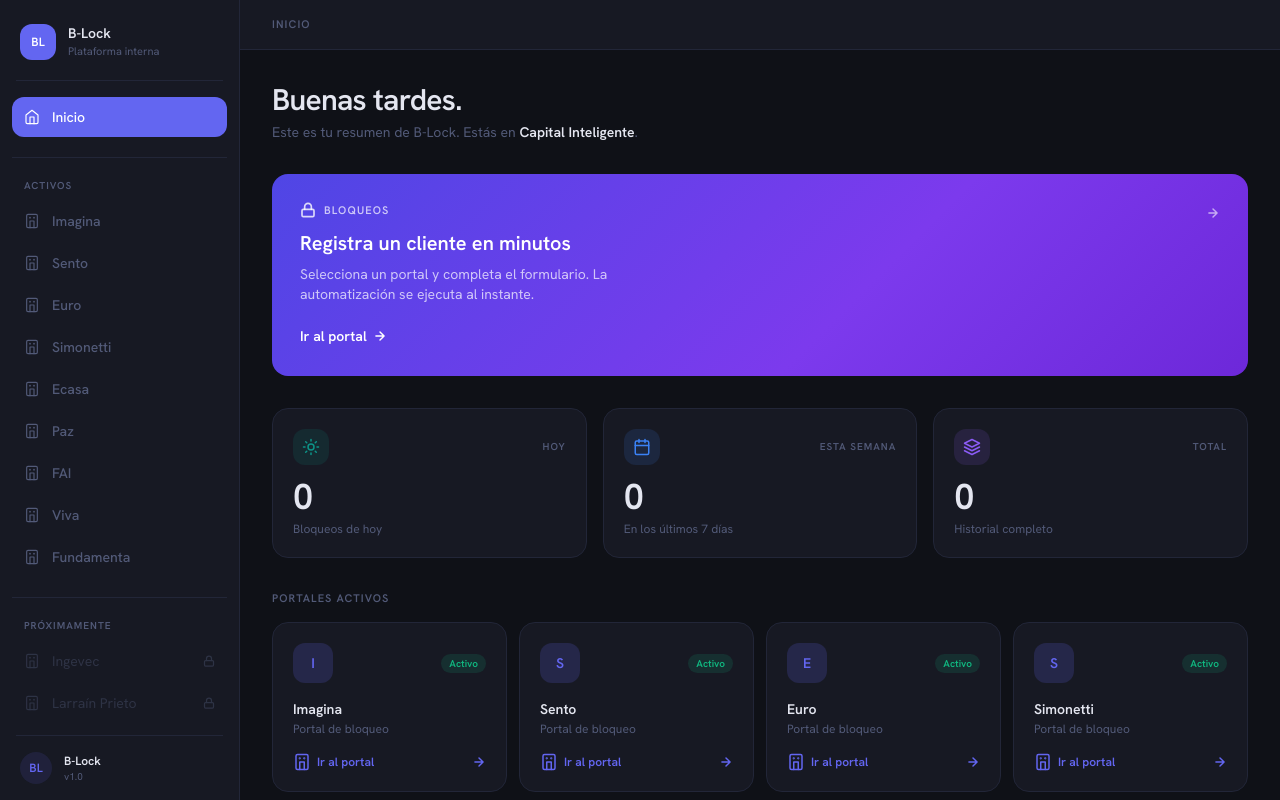
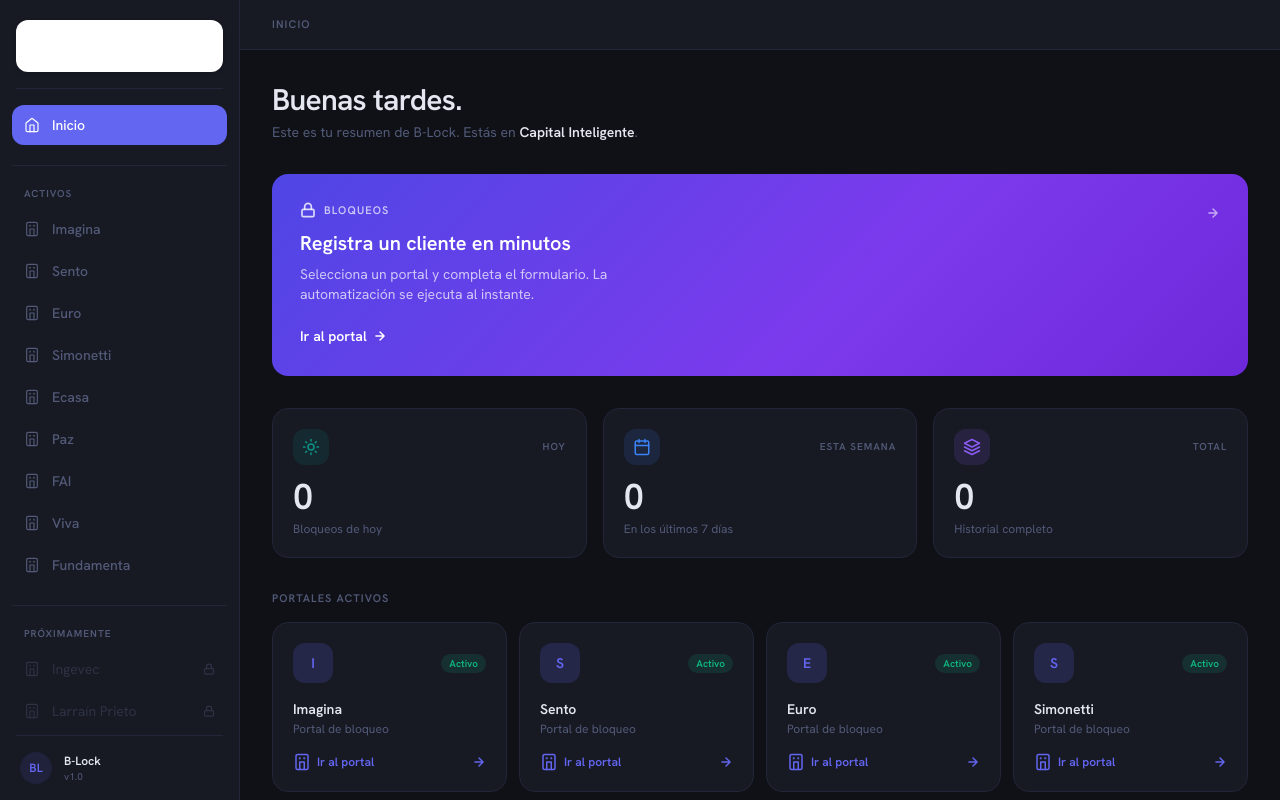
Before and after one commit to tmalleacapital/BLock, a Next.js app in the folder plataforma-bloqueo/: page / in a window 1280 px wide. Built offline with nearby package versions, Linux system fonts and the light colour scheme.

Commit message:
feat: logo oficial Brekto Client Lock en sidebar

```diff
--- a/plataforma-bloqueo/components/Sidebar.tsx
+++ b/plataforma-bloqueo/components/Sidebar.tsx
@@ -1,6 +1,7 @@
 'use client';
 
 import Link from 'next/link';
+import Image from 'next/image';
 import { usePathname } from 'next/navigation';
 import { INMOBILIARIAS } from '@/lib/inmobiliarias/schemas';
 
@@ -47,20 +48,19 @@ export default function Sidebar() {
       style={{ backgroundColor: 'var(--card)', borderRight: '1px solid var(--border)' }}
     >
       {/* Brand */}
-      <Link href="/" className="px-5 pt-6 pb-5 flex items-center gap-3 no-underline">
+      <Link href="/" className="px-4 pt-5 pb-4 block no-underline">
         <div
-          className="w-9 h-9 rounded-xl flex items-center justify-center shrink-0 text-white text-xs font-bold"
-          style={{ backgroundColor: 'var(--accent)' }}
+          className="relative overflow-hidden rounded-xl"
+          style={{ height: 52, backgroundColor: 'white', boxShadow: '0 1px 4px rgba(0,0,0,0.14)' }}
         >
-          BL
-        </div>
-        <div className="min-w-0">
-          <p className="text-sm font-bold leading-tight truncate" style={{ color: 'var(--foreground)' }}>
-            B-Lock
-          </p>
-          <p className="text-[11px] leading-tight mt-0.5" style={{ color: 'var(--muted)' }}>
-            Plataforma interna
-          </p>
+          <Image
+            src="/LOGOBLOCK.png"
+            alt="Brekto Client Lock"
+            width={311}
+            height={311}
+            priority
+            style={{ position: 'absolute', left: -56, top: -125 }}
+          />
         </div>
       </Link>
 
```
Also changed, not shown: plataforma-bloqueo/public/LOGOBLOCK.png (added).
